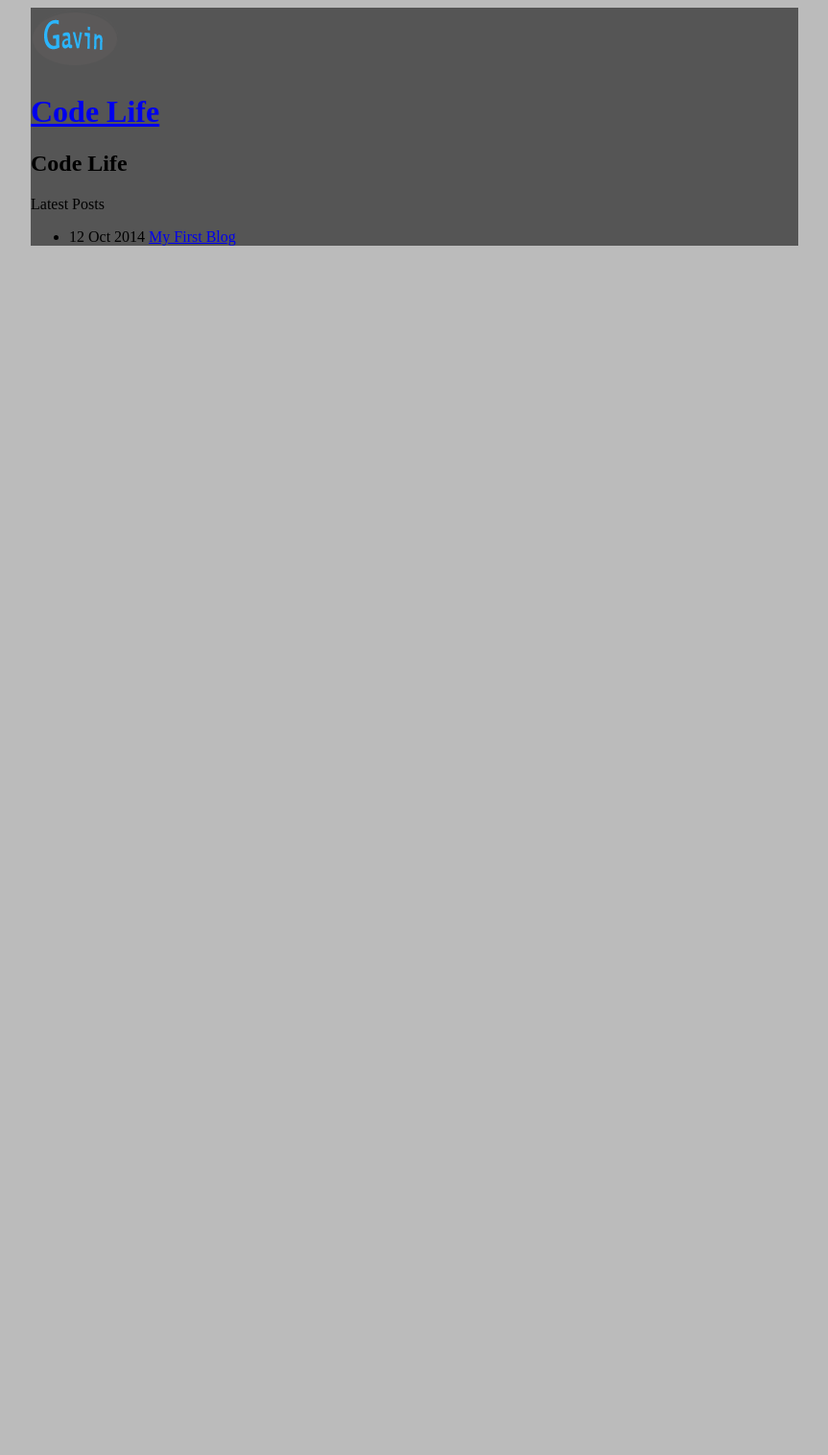
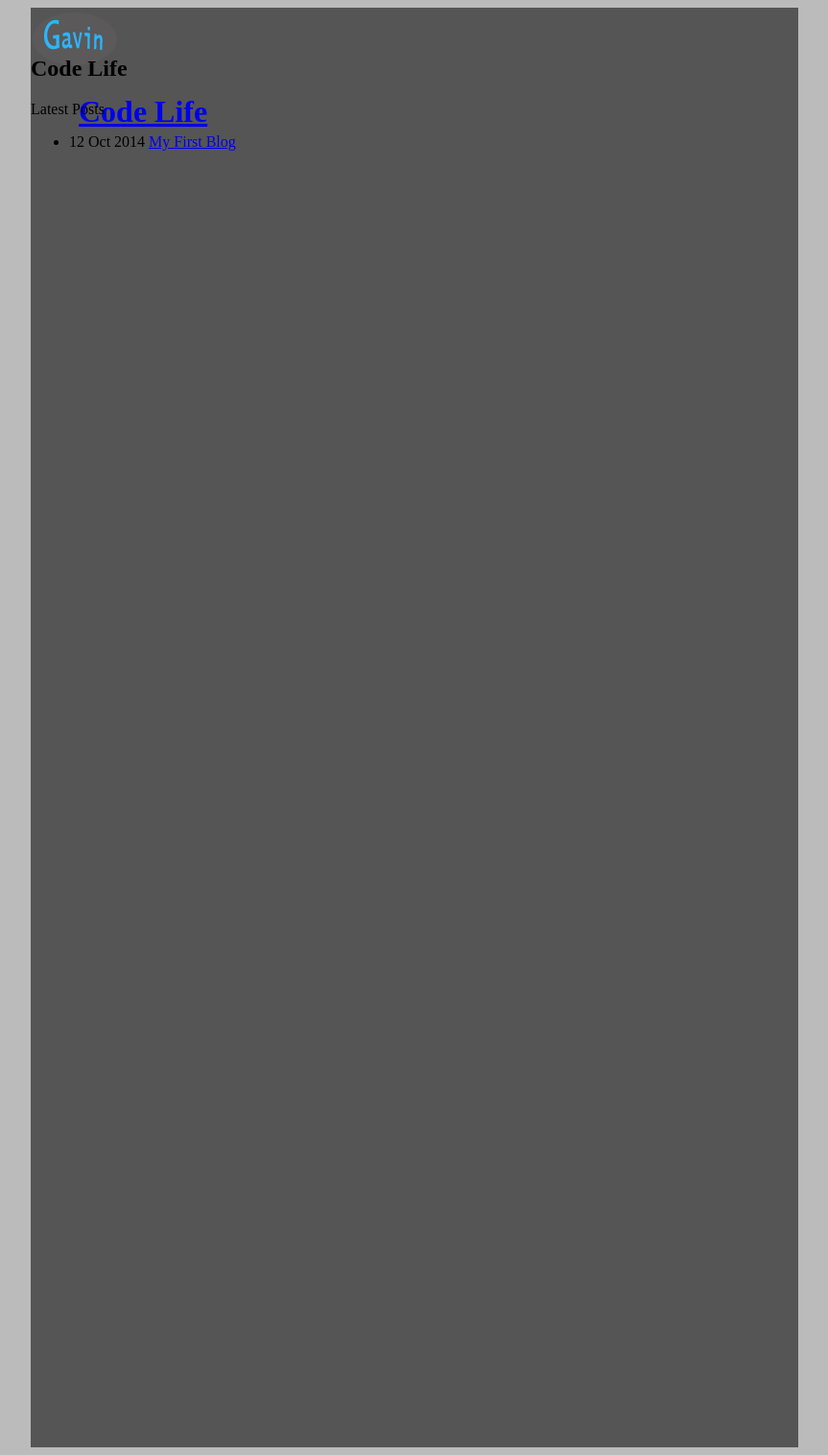
Before and after one commit to GavinHao/gavinhao.github.io, a Jekyll site: the page built from index.html, in a window 1280 px wide. Shown: the whole page at 96% size, without its empty margins (208-1071 px from the left). Built offline with Jekyll 4.4.1, drawn with Linux system fonts in a browser that asks for light colours; Markdown is read by kramdown in place of the engine named in the settings; before the commit the page ends 900 px from its top, so only the background shows below that.

Commit message:
add some style on the layouts

```diff
--- a/_layouts/default.html
+++ b/_layouts/default.html
@@ -14,14 +14,30 @@
 	#container{
 		margin:0 auto;
 		width:800px;
+		height:1500px;
 		background-color: #555;
+	}
+	#header{
+		width: 800px;
+		height: 30px;
+		border-bottom-width: 2px;
+		border-color:#aaa;
+	}
+	#header h1 {
+		margin-left:50px;
+	}
+	#post {
+		margin-top: 10px;
+
 	}
     </style>
 </head>
 <body>
 <div id="container">
-<div><img src="{{ site.baseurl }}/logo.png"/><a href="{{ site.baseurl }}/index.html" style=""><h1>Code Life</h1></a></div>
+	<div id="header"><img src="{{ site.baseurl }}/logo.png"/><a href="{{ site.baseurl }}/index.html" style=""><h1>Code Life</h1></a></div>
+	<div id="post">
     {{ content }}
-<div>
+    </div>
+</div>
 </body>
 </html>
```
